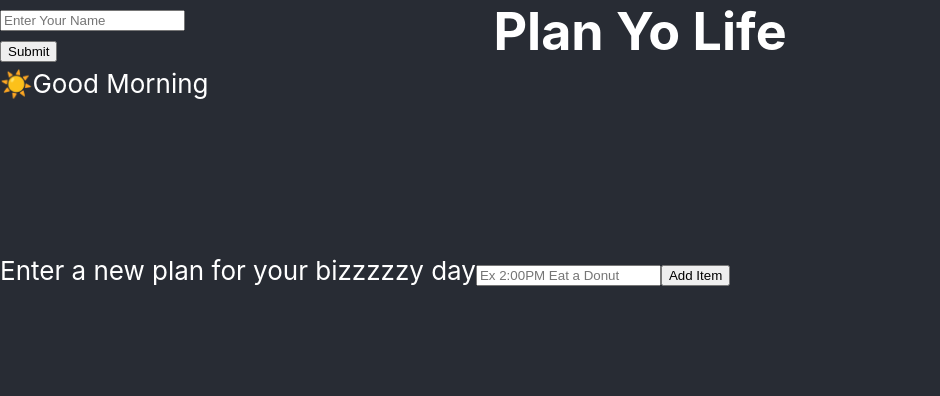
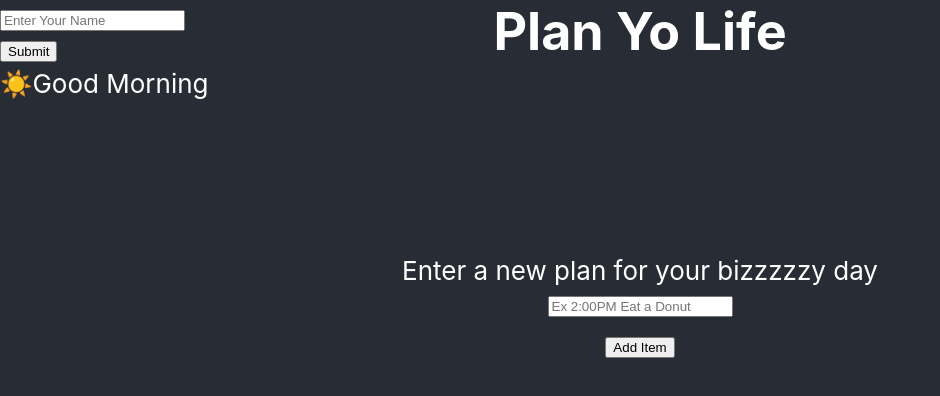
Before and after one commit to emmafattori/project-5, a React (Create React App) app: page / in a window 1280 px wide. Shown: the top 396 px of the page, without its empty margins (0-940 px from the left). Built offline with nearby package versions, Linux system fonts and the light colour scheme; no server answers; the database is empty.

Commit message:
added new Component

```diff
--- a/src/AddPlan.js
+++ b/src/AddPlan.js
@@ -5,11 +5,11 @@ import './App.css';
 	 constructor(){
 		 super();
 		 this.state = {
-			 planTitle: ''
-		 }
+			 planTitle: '',
+			 titleOnPage: '',
+			 showTitleResults: false
 
-
-
+		 };
 	 }
 
 
@@ -18,28 +18,36 @@ import './App.css';
 		this.setState({
 			planTitle: event.target.value
 		})
+		// console.log(this.state.planTitle);
 	}
 
-	onSubmitTask = (event) => {
+	handleSubmitTask = (event) => {
 		event.preventDefault()
-		const taskToAdd = this.setState.planTitle;
+		const titleToAdd = this.state.planTitle;
+
 		this.setState({
+			titleOnPage: titleToAdd,
+			showNameResults: true
 
+		})
+
+		this.setState({
+			planTitle: ''
 		})
 	}
 	render() {
 		return (
 
 			<div className="day-schedule">
-				<form onSubmit={this.onSubmitTask}>
+				<form onSubmit={this.handleSubmitTask}>
 
-					<label htmlFor="planTitle">Enter a new plan for your bizzzzzy day</label>
-					<input type="text" name="planTitle" id="planTitle" placeholder="Ex 2:00PM Eat a Donut" onChange={this.handlePlanChange} value={this.state.planTitle}/>
+					<label htmlFor="planTitle">Enter a new plan for your bizzzzzy day </label>
+					<input type="text" name="planTitle" id="planTitle" placeholder="Ex 2:00PM Eat a Donut" onChange={this.handlePlanChange} value={this.state.planTitle} autoComplete="off"/>
 
-					<input type="button" value="Add Item"/>
+					<input type="submit" value="Add Item"/>
 				</form>
 
-				<p>{this.state.taskToAdd}</p>
+				{this.state.titleOnPage}
 			</div>
 		);
 	}
--- a/src/App.css
+++ b/src/App.css
@@ -24,4 +24,10 @@ h1{
 
 .day-schedule{
 	padding-top: 15%;
+	text-align: center;
 }
+
+.day-schedule input[type=text]{
+	display: block;
+	margin: 10px auto;
+}
--- a/src/App.js
+++ b/src/App.js
@@ -23,12 +23,12 @@ class App extends Component {
 
 			const newDayPlan = []
 			for(let key in dayPlan){
-				// console.log(dayPlan[key]);
+				console.log(dayPlan[key]);
 				const dayObject = {
-					nameId: key,
-					scheduleItem: dayPlan[key]
+					scheduleId: key,
+					scheduleName: dayPlan[key]
 				}
-				newDayPlan.push()
+				newDayPlan.push(dayObject)
 
 			}
 
@@ -69,6 +69,13 @@ class App extends Component {
 				<AddPlan />
 
 				<div className="planResults">
+					<div className="planItem">
+
+						{this.state.titleOnPage}
+
+
+
+					</div>
 
 				</div>
 
```
